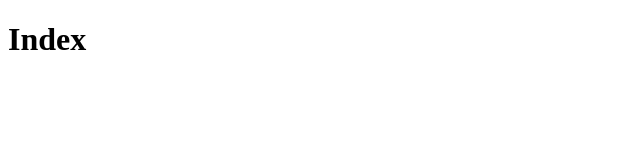
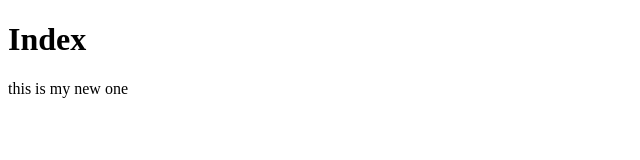
Before and after one commit to DHILEEPdk/avanzedemo, a plain HTML site: page index.html in a window 1280 px wide. Shown: the whole page, without its empty margins (0-640 px from the left). Drawn offline with Linux system fonts and the light colour scheme.

Commit message:
2nd update

```diff
--- a/index.html
+++ b/index.html
@@ -5,5 +5,6 @@
 </head>
 <body>
 <h1>Index</h1>
+<p>this is my new one</p>
 </body>
 </html>
```
Also changed, not shown: about.html (added, +2 -0 lines).
